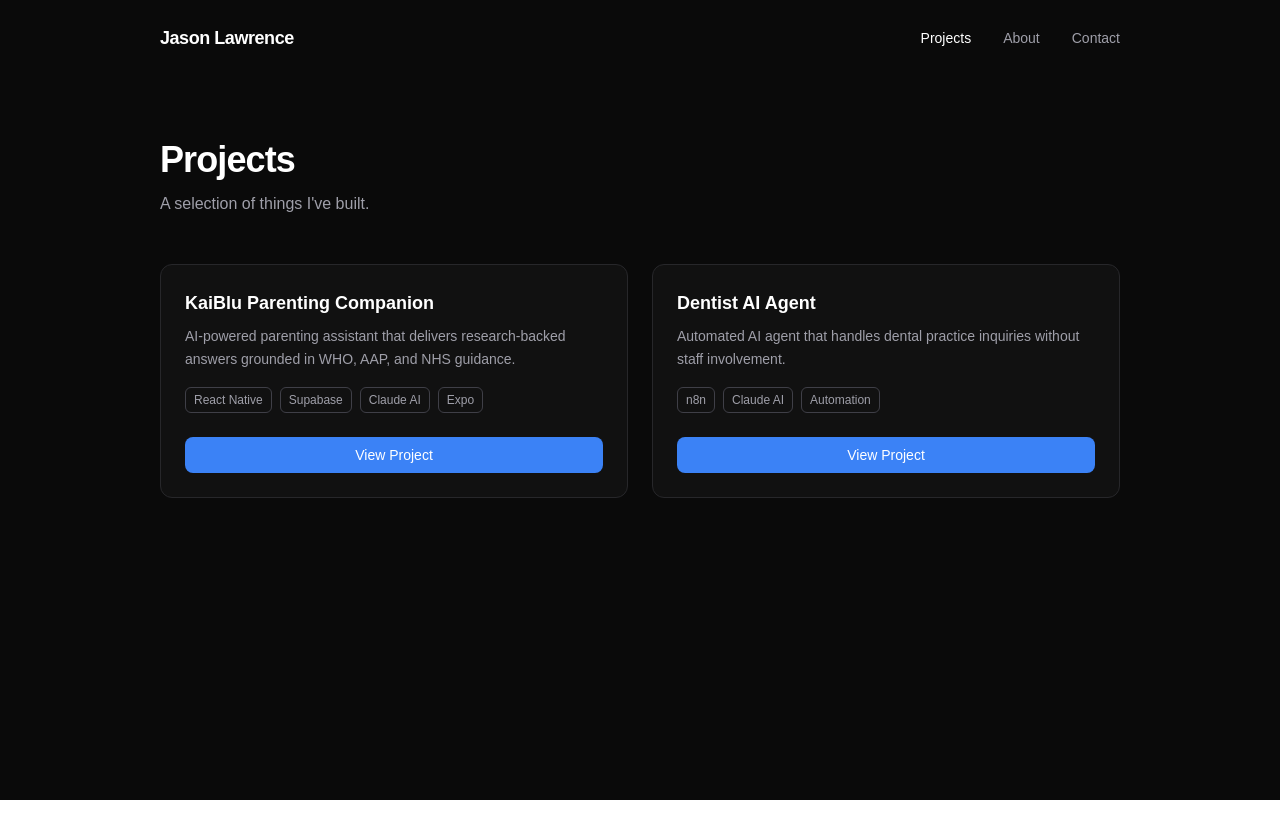
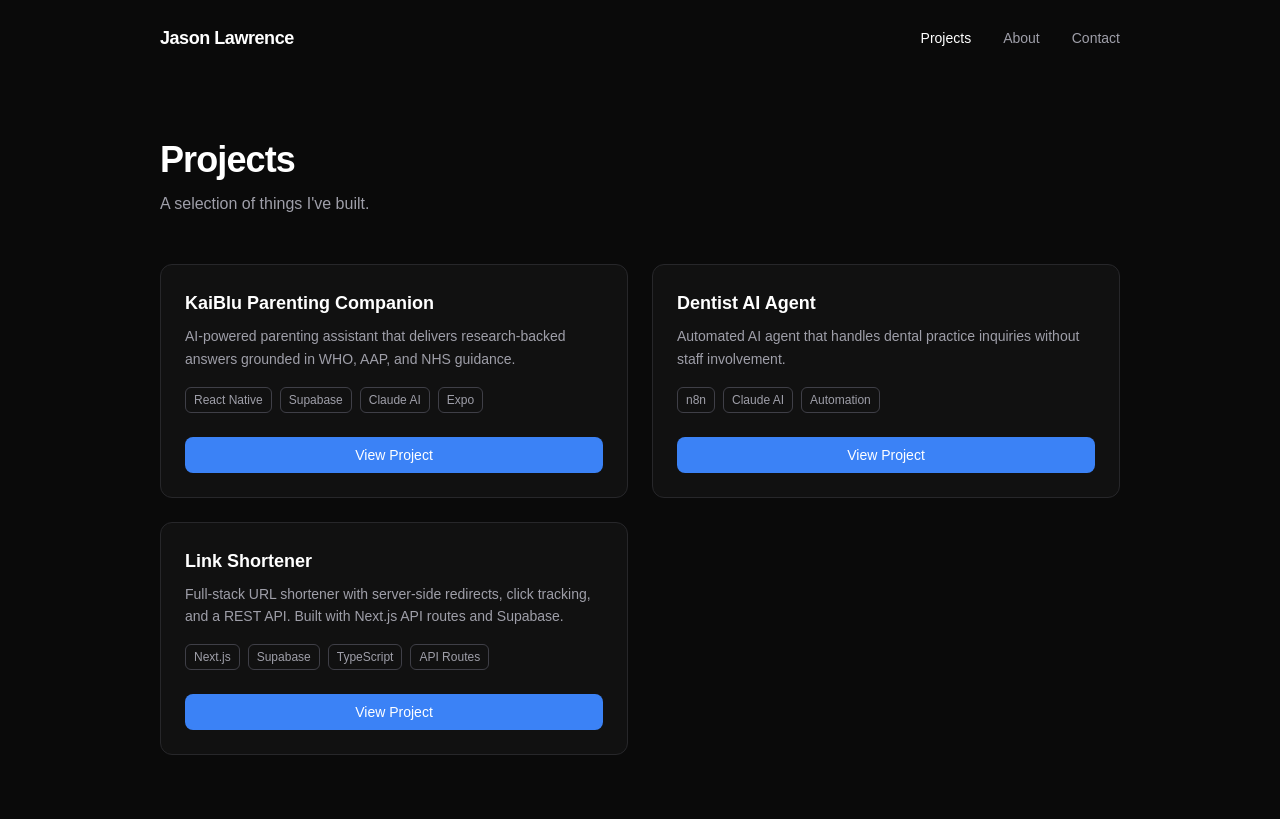
Before and after one commit to Jdlaw95/jason-portfolio, a Next.js app: page /projects in a window 1280 px wide. Built offline with nearby package versions, Linux system fonts and the light colour scheme.

Commit message:
add link shortener to projects page

```diff
--- a/app/projects/page.tsx
+++ b/app/projects/page.tsx
@@ -14,6 +14,13 @@ const projects = [
       "Automated AI agent that handles dental practice inquiries without staff involvement.",
     tags: ["n8n", "Claude AI", "Automation"],
     href: "https://kaiblu.co.za/workflows/dentist-ai-agent",
+  },
+
+  {
+  title: "Link Shortener",
+  description: "Full-stack URL shortener with server-side redirects, click tracking, and a REST API. Built with Next.js API routes and Supabase.",
+  tags: ["Next.js", "Supabase", "TypeScript", "API Routes"],
+  link: "https://link-shortener-gamma-five.vercel.app"
   },
 ];
 
```
